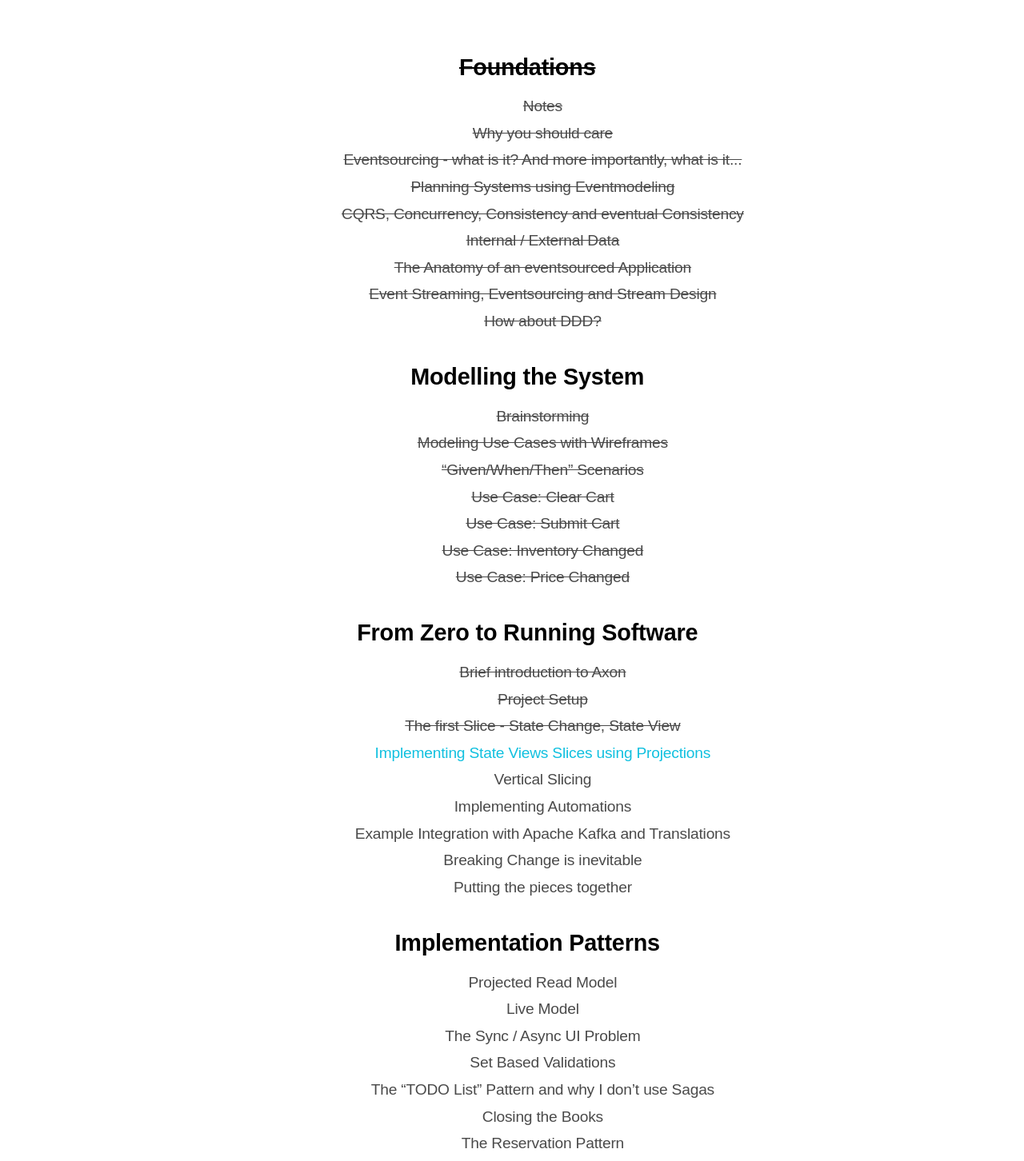
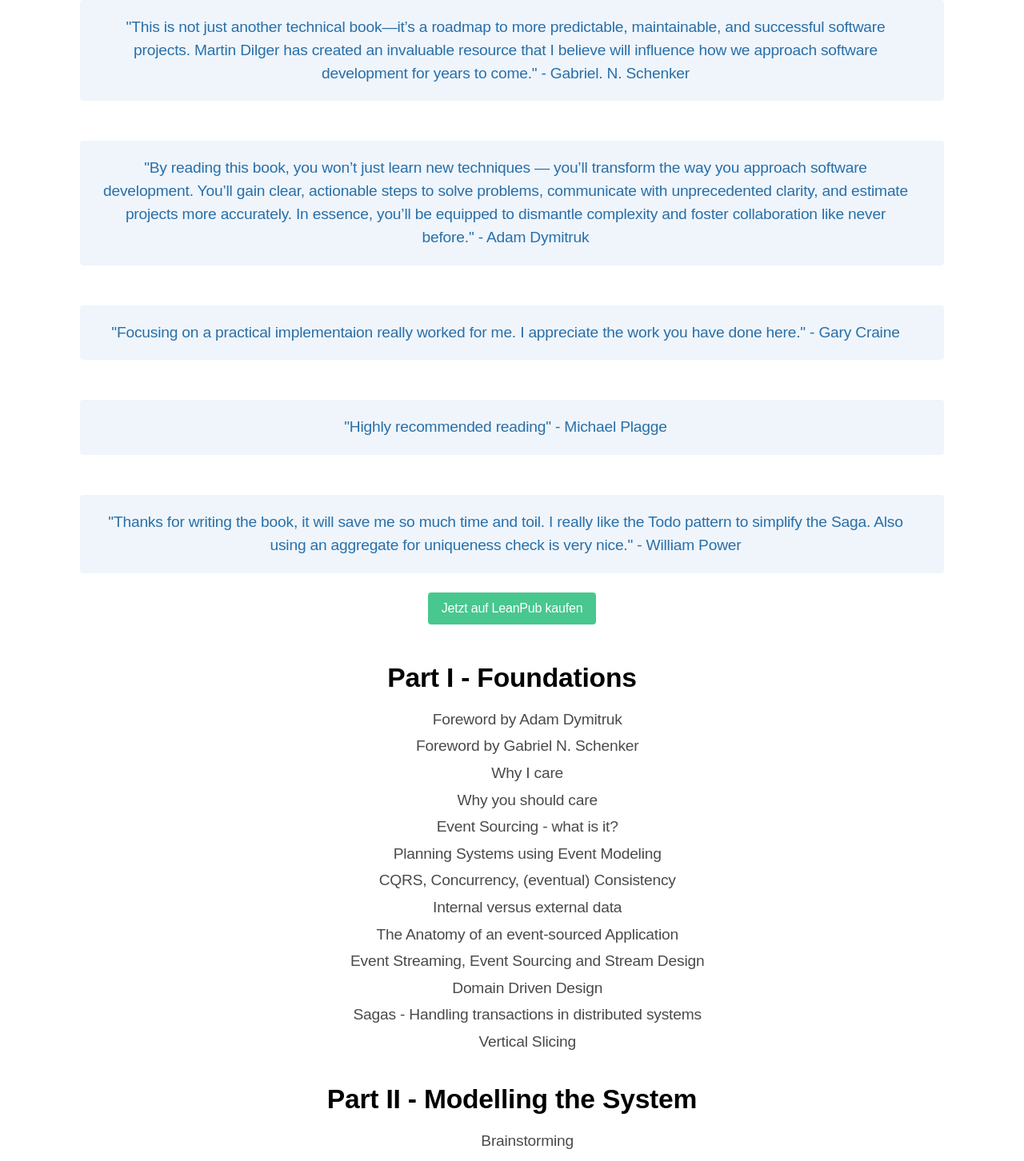
Before and after one commit to dilgerma/eventmodelers.de, a Next.js app: page /das-eventsourcing-buch in a window 1280 px wide. Shown: the part 1330-2782 px from the top of the page at 80% size. Built offline with nearby package versions, Linux system fonts and the light colour scheme.

Commit message:
custom css

```diff
--- a/pages/das-eventsourcing-buch.tsx
+++ b/pages/das-eventsourcing-buch.tsx
@@ -31,18 +31,19 @@ export default function Home() {
 
 
                                 <h1>
-                                    <div className={"blue has-text-centered"}>Das Eventsourcing Buch
+                                    <div className={"blue has-text-centered"}>Understanding Eventsourcing
                                     </div>
                                 </h1>
+                                <h3>Das erste Buch das Eventmodeling, Eventsourcing und Vertical-Slice Architekturen zu
+                                    einem konsistenten Software-Prozess zusammenführt.</h3>
 
                                 <p>
                                     <img width={"50%"} src={"/assets/eventsourcing-buch/cover.png"}/>
                                 </p>
 
                                 <p>
-                                    <a href={"https://leanpub.com/eventmodeling-and-eventsourcing"}>Das Buch wird hier
-                                        bei LeanPub geschrieben</a>. Du kannst dich dort eintragen, um dich über Updates
-                                    benachrichtigen zu lassen.
+                                    <a href={"https://leanpub.com/eventmodeling-and-eventsourcing"}>Das
+                                        Eventsourcing-Buch ist jetzt auf LeanPub verfügbar</a>.
                                 </p>
 
 
@@ -51,69 +52,108 @@ export default function Home() {
                                         Eventmodeling..&quot;</b>
                                 </div>
 
+                                <div className={"top-margin notification is-info is-light"}>
+                                    "This is not just another technical book—it’s a roadmap to more predictable,
+                                    maintainable, and successful software projects. Martin Dilger has created an
+                                    invaluable resource that I believe will influence how we approach software
+                                    development for years to come." - Gabriel. N. Schenker
+                                </div>
+                                <div className={"top-margin notification is-info is-light"}>
+                                    "By reading this book, you won’t just learn new techniques — you’ll transform the
+                                    way you approach software development. You’ll gain clear, actionable steps to solve
+                                    problems, communicate with unprecedented clarity, and estimate projects more
+                                    accurately. In essence, you’ll be equipped to dismantle complexity and foster
+                                    collaboration like never before." - Adam Dymitruk
+                                </div>
+                                <div className={"top-margin notification is-info is-light"}>
+
+
+                                    "Focusing on a practical implementaion really worked for me. I appreciate the work
+                                    you have done here." - Gary Craine
+
+                                </div>
+                                <div className={"top-margin notification is-info is-light"}>
+
+
+                                    "Highly recommended reading" - Michael Plagge
+
+                                </div>
+                                <div className={"top-margin notification is-info is-light"}>
+
+
+                                    "Thanks for writing the book, it will save me so much time and toil. I really like
+                                    the Todo pattern to simplify the Saga. Also using an aggregate for uniqueness check
+                                    is very nice." - William Power
+                                </div>
+
+                                <section>
+                                    <a href={"https://leanpub.com/eventmodeling-and-eventsourcing"}
+                                       className={"button is-success"}>Jetzt auf LeanPub kaufen</a>
+                                </section>
+
                                 <section className={"section has-text-centered"}>
-                                    Auf dieser Seite kannst du live den Fortschritt bei der Fertigstellung des
-                                    Eventsourcing Buchs verfolgen.
-                                    Das Buch wird aktuell geschrieben und fertig geschriebene Kapitel sind hier
-                                    durchgestrichen.
+
+                                    <h2>Part I - Foundations</h2>
+                                    <ul className={"nolist"}>
+                                        <li>Foreword by Adam Dymitruk</li>
+                                        <li>Foreword by Gabriel N. Schenker</li>
+                                        <li>Why I care</li>
+                                        <li>Why you should care</li>
+                                        <li>Event Sourcing - what is it?</li>
+                                        <li>Planning Systems using Event Modeling</li>
+                                        <li>CQRS, Concurrency, (eventual) Consistency</li>
+                                        <li>Internal versus external data</li>
+                                        <li>The Anatomy of an event-sourced Application</li>
+                                        <li>Event Streaming, Event Sourcing and Stream Design</li>
+                                        <li>Domain Driven Design</li>
+                                        <li>Sagas - Handling transactions in distributed systems</li>
+                                        <li>Vertical Slicing</li>
+                                    </ul>
+
+                                    <h2>Part II - Modelling the System</h2>
+                                    <ul className={"nolist"}>
+                                        <li>Brainstorming</li>
+                                        <li>Modeling Use Cases with Wireframes</li>
+                                        <li>"Given / When / Then" Scenarios</li>
+                                        <li>Use Case: Clear Cart</li>
+                                        <li>Use Case: Submit Cart</li>
+                                        <li>Use Case: Inventory Changed</li>
+                                        <li>Use Case: Price Changed</li>
+                                        <li>Structuring an Event Model</li>
+                                    </ul>
+
+                                    <h2>Part III - From Zero to Running Software</h2>
+                                    <ul className={"nolist"}>
+                                        <li>Technology Stack</li>
+                                        <li>Brief introduction to Axon</li>
+                                        <li>Implementing the first slice - "Add Item"</li>
+                                        <li>Implementing state view slices using Live-Projections</li>
+                                        <li>Implementing Remove-Item and Clear-Cart</li>
+                                        <li>Example Integration with Apache Kafka and Translations</li>
+                                        <li>Implementing a database projection for inventories</li>
+                                        <li>Implementing Automations</li>
+                                        <li>Submitting the Cart</li>
+                                        <li>Handling breaking changes</li>
+                                    </ul>
+
+                                    <h2>Part IV - Implementation Patterns</h2>
+                                    <ul className={"nolist"}>
+                                        <li>What this part is about</li>
+                                        <li>Pattern: Database Projected Read Model</li>
+                                        <li>Pattern: Live Model</li>
+                                        <li>Pattern: The (partially) synchronous Projection</li>
+                                        <li>Pattern: The Logic Read Model</li>
+                                        <li>Pattern: Snapshots</li>
+                                        <li>Pattern: "Processor-TODO-List" - Pattern</li>
+                                        <li>Pattern: The Reservation Pattern</li>
+                                        <li>Where to go from here?</li>
+                                        <li>Notes</li>
+                                    </ul>
+
                                 </section>
-                                <section className={"section has-text-centered"}>
-                                    <ul className={"nolist"}>
-                                        <h3><s>Foundations</s></h3>
-                                        <ul className={"nolist"}>
-                                            <li><s>Notes</s></li>
-                                            <li><s>Why you should care</s></li>
-                                            <li><s>Eventsourcing - what is it? And more importantly, what is it...</s>
-                                            </li>
-                                            <li><s>Planning Systems using Eventmodeling</s></li>
-                                            <li><s>CQRS, Concurrency, Consistency and eventual Consistency</s></li>
-                                            <li><s>Internal / External Data</s></li>
-                                            <li><s>The Anatomy of an eventsourced Application</s></li>
-                                            <li><s>Event Streaming, Eventsourcing and Stream Design</s></li>
-                                            <li><s>How about DDD?</s></li>
-                                        </ul>
-                                        <h3>Modelling the System</h3>
-                                        <ul className={"nolist"}>
-                                            <li><s>Brainstorming</s></li>
-                                            <li><s>Modeling Use Cases with Wireframes</s></li>
-                                            <li><s>“Given/When/Then” Scenarios</s>
-                                        </li>
-                                        <li><s>Use Case: Clear Cart</s></li>
-                                        <li><s>Use Case: Submit Cart</s></li>
-                                        <li><s>Use Case: Inventory Changed</s></li>
-                                            <li><s>Use Case: Price Changed</s></li>
-                                    </ul>
-                                    <h3>From Zero to Running Software</h3>
-                                    <ul className={"nolist"}>
-                                        <li><s>Brief introduction to Axon</s></li>
-                                        <li><s>Project Setup</s></li>
-                                        <li><s>The first Slice - State Change, State View</s></li>
-                                        <li  className={"blue"}>Implementing State Views Slices using Projections</li>
-                                        <li>Vertical Slicing</li>
-                                        <li>Implementing Automations</li>
-                                        <li>Example Integration with Apache Kafka and Translations</li>
-                                        <li>Breaking Change is inevitable</li>
-                                        <li>Putting the pieces together</li>
-                                    </ul>
-                                    <h3>Implementation Patterns</h3>
-                                    <ul className={"nolist"}>
-                                        <li>Projected Read Model</li>
-                                        <li>Live Model</li>
-                                        <li>The Sync / Async UI Problem</li>
-                                        <li>Set Based Validations</li>
-                                        <li>The “TODO List” Pattern and why I don’t use Sagas</li>
-                                        <li>Closing the Books</li>
-                                        <li>The Reservation Pattern</li>
-                                    </ul>
-                                    <h3>Appendix</h3>
-                                    <ul className={"nolist"}>
-                                        <li>Tech Stack & Documentation</li>
-                                        <li>Brief introduction to Axon</li>
-                                        <li>Eventstores</li>
-                                        <li>Axon Server</li>
-                                        <li>EventstoreDB</li>
-                                    </ul>
-                                </ul>
+                                <section>
+                                    <a href={"https://leanpub.com/eventmodeling-and-eventsourcing"}
+                                       className={"button is-success"}>Jetzt auf LeanPub kaufen</a>
                                 </section>
                             </div>
                         </Card>
--- a/public/css/globals.css
+++ b/public/css/globals.css
@@ -327,7 +327,7 @@ pre {
 }
 
 .huge {
-    font-size: 4em;
+    font-size: 3em;
 }
 
 .headline-divider {
```
Also changed, not shown: components/EventModelingFeatures.tsx (+50 -46 lines), components/Video.tsx (+17 -7 lines), pages/eventmodeling-tooling.tsx (+9 -0 lines). Lines whose indentation alone changed are shown as unchanged.
